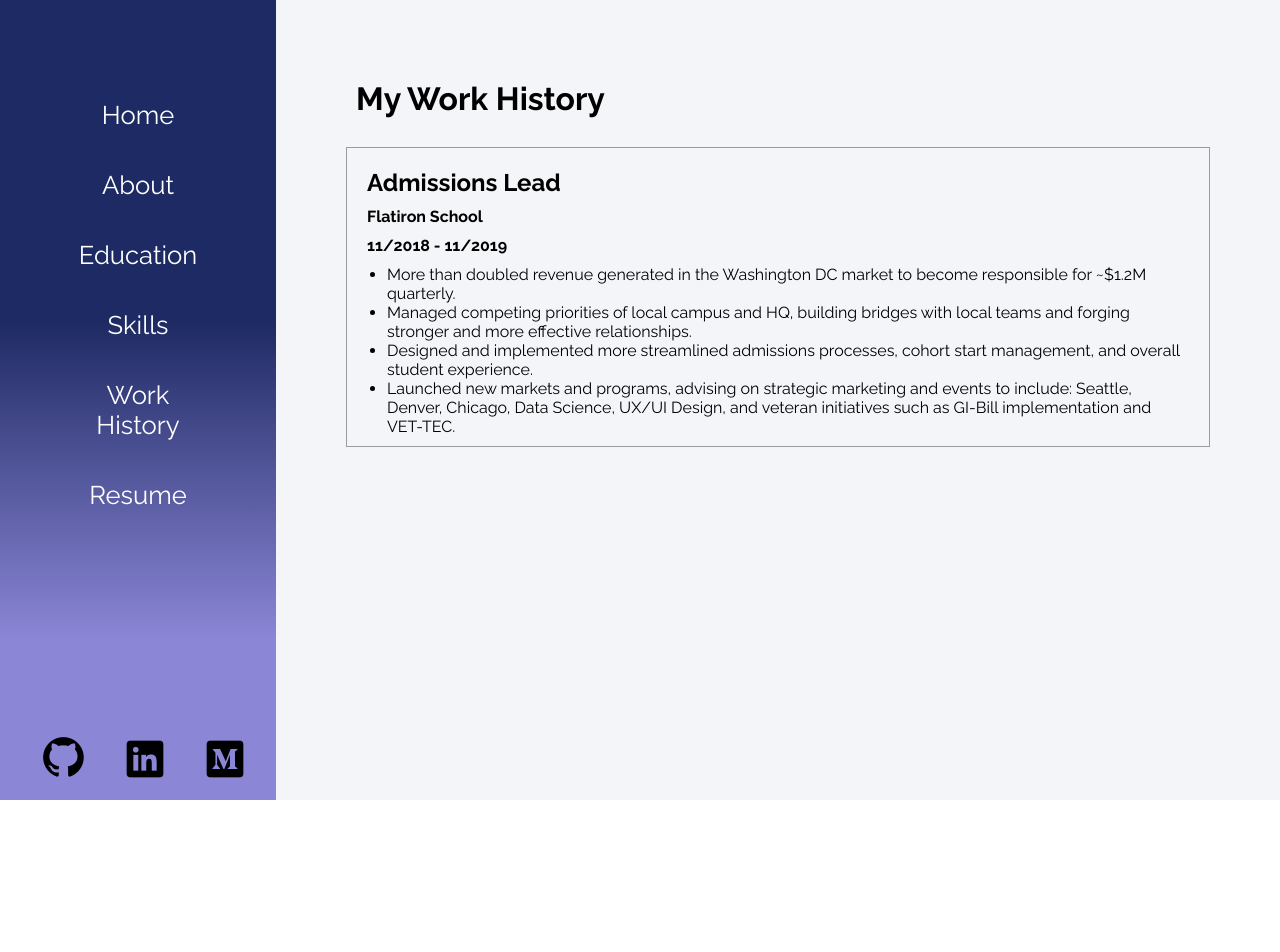
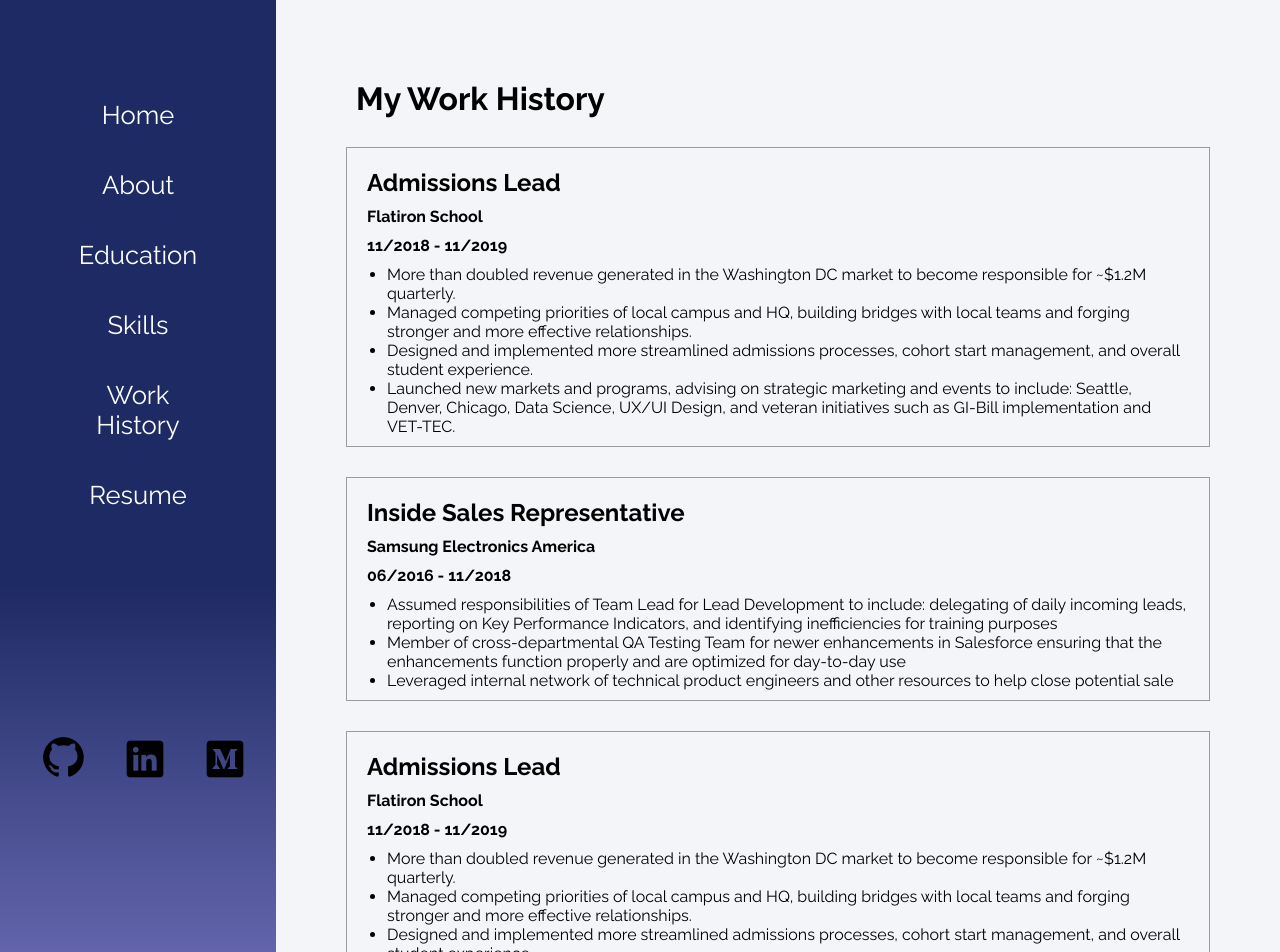
Before and after one commit to eliskim27/eliskim27.github.io, a React (Create React App) app: page /workhistory in a window 1280 px wide. Shown: the top 952 px of the page. Before the commit the page ends 800 px from the top, so only its background shows below. Built offline with nearby package versions, Linux system fonts and the light colour scheme.

Commit message:
add samsung work history

```diff
--- a/src/contents/WorkHistory.js
+++ b/src/contents/WorkHistory.js
@@ -6,6 +6,41 @@
         return (
             <div className="condiv">
                 <h1 className="subtopic">My Work History</h1>
+                <WorkCard
+                    company='Flatiron School'
+                    title='Admissions Lead'
+                    startDate='11/2018'
+                    endDate='11/2019'
+                    description={[
+                        'More than doubled revenue generated in the Washington DC market to become responsible for ~$1.2M quarterly.',
+                        'Managed competing priorities of local campus and HQ, building bridges with local teams and forging stronger and more effective relationships.',
+                        'Designed and implemented more streamlined admissions processes, cohort start management, and overall student experience.',
+                        'Launched new markets and programs, advising on strategic marketing and events to include: Seattle, Denver, Chicago, Data Science, UX/UI Design, and veteran initiatives such as GI-Bill implementation and VET-TEC.'
+                    ]}
+                />
+                <WorkCard
+                    company='Samsung Electronics America'
+                    title='Inside Sales Representative'
+                    startDate='06/2016'
+                    endDate='11/2018'
+                    description={[
+                        'Assumed responsibilities of Team Lead for Lead Development to include: delegating of daily incoming leads, reporting on Key Performance Indicators, and identifying inefficiencies for training purposes',
+                        'Member of cross-departmental QA Testing Team for newer enhancements in Salesforce ensuring that the enhancements function properly and are optimized for day-to-day use',
+                        'Leveraged internal network of technical product engineers and other resources to help close potential sale'
+                    ]}
+                />
+                <WorkCard
+                    company='Flatiron School'
+                    title='Admissions Lead'
+                    startDate='11/2018'
+                    endDate='11/2019'
+                    description={[
+                        'More than doubled revenue generated in the Washington DC market to become responsible for ~$1.2M quarterly.',
+                        'Managed competing priorities of local campus and HQ, building bridges with local teams and forging stronger and more effective relationships.',
+                        'Designed and implemented more streamlined admissions processes, cohort start management, and overall student experience.',
+                        'Launched new markets and programs, advising on strategic marketing and events to include: Seattle, Denver, Chicago, Data Science, UX/UI Design, and veteran initiatives such as GI-Bill implementation and VET-TEC.'
+                    ]}
+                />
                 <WorkCard
                     company='Flatiron School'
                     title='Admissions Lead'
```
